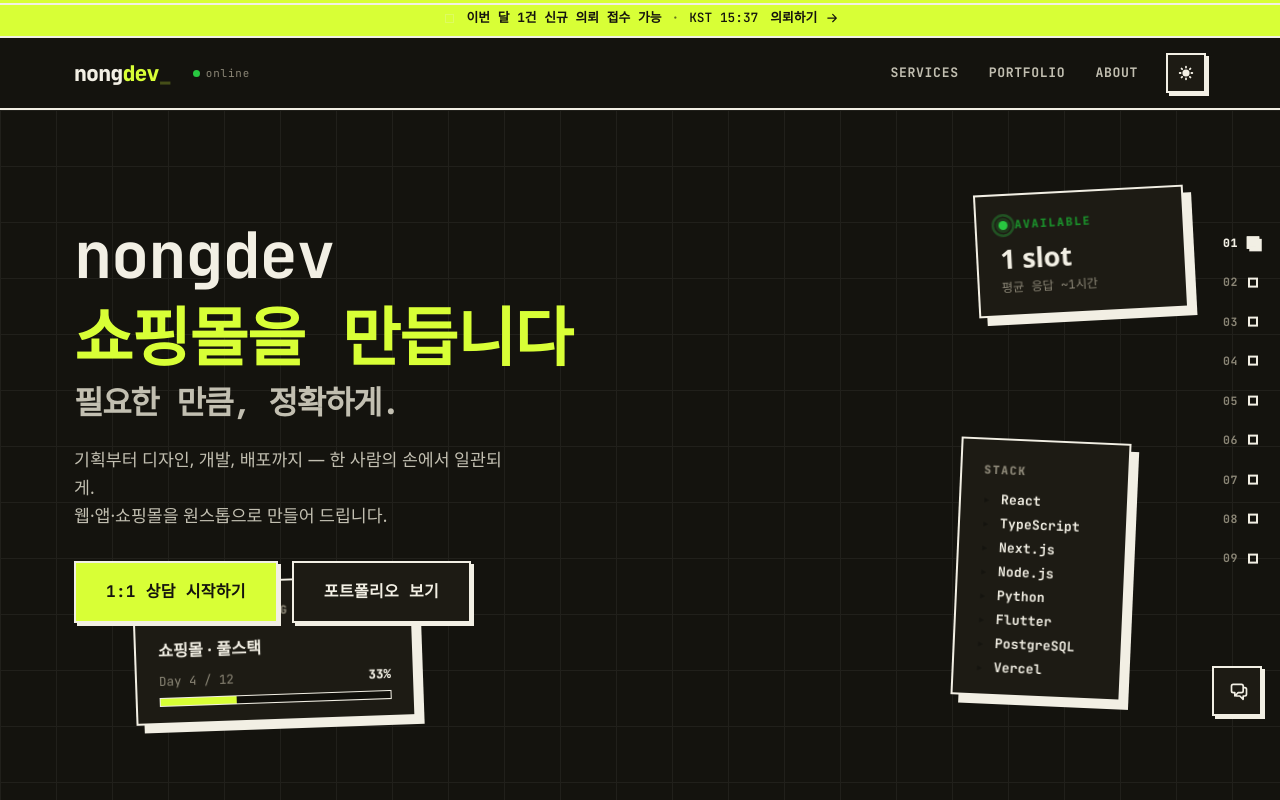
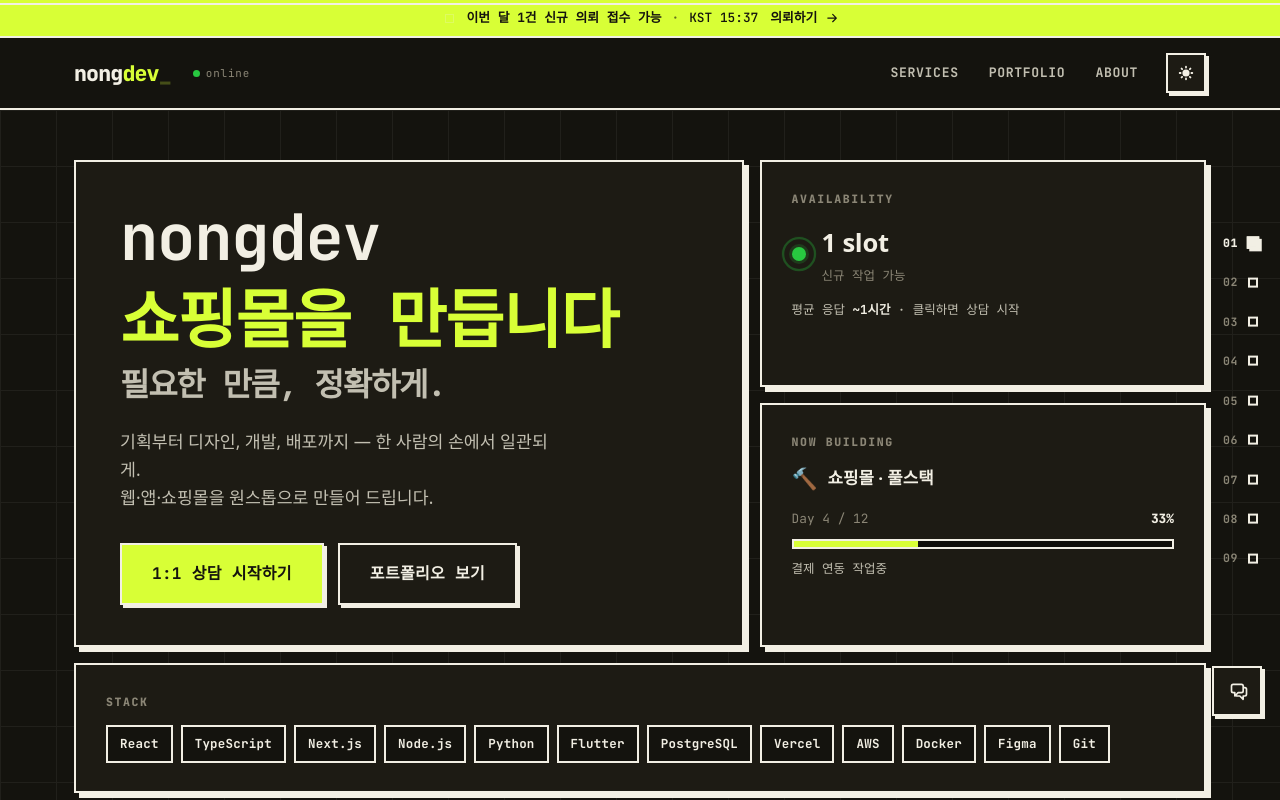
Before and after one commit to bhw0731/nongdev, a React (Vite) app in the folder frontend/: page / in a window 1280 px wide. Shown: the top 800 px of the page. Built offline with nearby package versions, Linux system fonts and the light colour scheme; no server answers; a web font is replaced by a local one.

Commit message:
Revert "Redesign Hero as floating personal-OS layout"
This reverts commit 2cd1e41e8ce4cdbe58aeb7fabe38951a4d3028de.

```diff
--- a/frontend/src/pages/Home.css
+++ b/frontend/src/pages/Home.css
@@ -25,167 +25,142 @@
   width: 100%;
 }
 
-/* ---------- HERO FLOATING (personal OS) ---------- */
-.hero-floating {
+/* ---------- HERO BENTO ---------- */
+.hero-bento {
+  display: grid;
+  grid-template-columns: 1.5fr 1fr;
+  grid-template-rows: auto auto auto;
+  grid-template-areas:
+    "title avail"
+    "title now"
+    "stack stack";
+  gap: 16px;
+}
+.hero-bento__cell {
   position: relative;
-  min-height: 620px;
-  padding: 30px 0;
-}
-.hero-floating__title {
-  max-width: 580px;
-  position: relative;
-  z-index: 2;
-  padding: 30px 0;
-}
-
-.hero-card {
-  position: absolute;
+  border: var(--bd) solid var(--ink);
   background: var(--surface);
-  border: var(--bd) solid var(--ink);
-  box-shadow: 8px 8px 0 var(--ink);
-  padding: 16px 22px;
-  z-index: 1;
+  box-shadow: var(--shadow);
+  padding: 28px 30px;
+  display: flex;
+  flex-direction: column;
+  text-align: left;
+}
+button.hero-bento__cell {
   font-family: inherit;
   color: inherit;
-  text-align: left;
-  transition: box-shadow 0.25s var(--ease);
-}
-.hero-card__bob {
-  animation: heroBob 5.5s ease-in-out infinite;
-  animation-delay: var(--bob-delay, 0s);
-}
-@keyframes heroBob {
-  0%, 100% { transform: translateY(0); }
-  50% { transform: translateY(-6px); }
-}
-button.hero-card { cursor: inherit; }
-button.hero-card:hover { box-shadow: 14px 14px 0 var(--accent); border-color: var(--ink); }
-.hero-card:hover .hero-card__bob { animation-play-state: paused; }
-
-.hero-card__head {
+  transition: transform 0.15s var(--ease), box-shadow 0.15s var(--ease);
+}
+button.hero-bento__cell:hover {
+  transform: translate(-3px, -3px);
+  box-shadow: var(--shadow-lg);
+}
+
+.hero-bento__cell--title {
+  grid-area: title;
+  gap: 0;
+  padding: 40px 44px;
+  justify-content: center;
+}
+.hero-bento__cell--avail { grid-area: avail; gap: 14px; }
+.hero-bento__cell--now { grid-area: now; gap: 10px; }
+.hero-bento__cell--stack { grid-area: stack; gap: 14px; }
+
+/* universal bento tag (eyebrow) */
+.bento-tag {
   font-size: 0.72rem;
   font-weight: 800;
   letter-spacing: 0.14em;
   color: var(--text-dim);
-  margin-bottom: 10px;
-  display: inline-flex;
-  align-items: center;
-  gap: 7px;
-}
-
-/* AVAILABILITY card */
-.hero-card--avail {
-  top: 30px;
-  right: 20px;
-  transform: rotate(-3deg);
-  min-width: 210px;
-}
-.hero-card--avail .hero-card__head { color: #1a8e2a; }
-.hero-card__dot {
-  width: 9px;
-  height: 9px;
+}
+
+/* Availability widget */
+.bento-avail {
+  display: flex;
+  align-items: center;
+  gap: 16px;
+}
+.bento-avail__dot {
+  position: relative;
+  width: 14px;
+  height: 14px;
   background: #28c840;
   border-radius: 50%;
-  display: inline-block;
+  flex-shrink: 0;
   box-shadow: 0 0 0 3px rgba(40, 200, 64, 0.18);
-  position: relative;
-}
-.hero-card__dot::before {
+}
+.bento-avail__dot::before {
   content: '';
   position: absolute;
-  inset: -5px;
+  inset: -8px;
   border: 2px solid #28c840;
   border-radius: 50%;
-  animation: heroPulse 2s ease-out infinite;
-  opacity: 0.7;
-}
-@keyframes heroPulse {
+  animation: bentoPulse 2s ease-out infinite;
+  opacity: 0.6;
+}
+@keyframes bentoPulse {
   0% { transform: scale(0.5); opacity: 0.9; }
-  100% { transform: scale(1.6); opacity: 0; }
-}
-.hero-card__big { font-size: 1.7rem; font-weight: 800; line-height: 1.05; letter-spacing: -0.01em; }
-.hero-card__sub { font-size: 0.76rem; color: var(--text-dim); margin-top: 6px; }
-
-/* STACK card */
-.hero-card--stack {
-  top: 280px;
-  right: 80px;
-  transform: rotate(2.5deg);
-  --bob-delay: 0.7s;
-  min-width: 170px;
-}
-.hero-card__stack {
-  list-style: none;
-  padding: 0;
-  margin: 0;
-  display: flex;
-  flex-direction: column;
-  gap: 3px;
-}
-.hero-card__stack li {
-  font-size: 0.82rem;
-  font-weight: 700;
-  letter-spacing: 0.01em;
-}
-.hero-card__stack li::before {
-  content: '▸ ';
-  color: var(--accent-ink);
-  font-weight: 900;
-  margin-right: 2px;
-}
-
-/* NOW BUILDING card */
-.hero-card--now {
-  bottom: 60px;
-  left: 60px;
-  transform: rotate(-2deg);
-  min-width: 280px;
-  --bob-delay: 1.4s;
-}
-.hero-card__icon { font-size: 1.05rem; }
-.hero-card__type { font-size: 1.02rem; font-weight: 800; margin-bottom: 4px; }
-.hero-card__progress {
+  100% { transform: scale(1.5); opacity: 0; }
+}
+.bento-avail__big { font-size: 1.6rem; font-weight: 800; letter-spacing: -0.01em; }
+.bento-avail__sub { font-size: 0.78rem; color: var(--text-dim); margin-top: 2px; }
+.bento-avail__meta { font-size: 0.78rem; color: var(--text-soft); }
+.bento-avail__meta strong { color: var(--ink); }
+
+/* Now Building widget */
+.bento-now__head {
+  display: flex;
+  align-items: center;
+  gap: 10px;
+}
+.bento-now__icon { font-size: 1.3rem; }
+.bento-now__type { font-size: 1.05rem; font-weight: 800; }
+.bento-now__progress {
   display: flex;
   justify-content: space-between;
-  font-size: 0.78rem;
+  font-size: 0.8rem;
   color: var(--text-dim);
-  margin-top: 8px;
-}
-.hero-card__pct { color: var(--ink); font-weight: 800; }
-.hero-card__bar {
-  height: 9px;
+  margin-top: 4px;
+}
+.bento-now__pct { color: var(--ink); font-weight: 800; }
+.bento-now__bar {
+  height: 10px;
   background: var(--bg-2);
-  border: 1.5px solid var(--ink);
+  border: 2px solid var(--ink);
   overflow: hidden;
-  margin-top: 6px;
-}
-.hero-card__bar > span {
+}
+.bento-now__bar > span {
   display: block;
   height: 100%;
   background: var(--accent);
   transition: width 1.6s cubic-bezier(0.22, 0.61, 0.36, 1);
 }
-
-@media (max-width: 1100px) {
-  .hero-card--stack { right: 20px; top: 250px; }
-  .hero-card--now { left: 20px; bottom: 30px; }
-}
+.bento-now__caption { font-size: 0.78rem; color: var(--text-soft); }
+
+/* Stack widget */
+.bento-stack { display: flex; flex-wrap: wrap; gap: 8px; }
+.bento-stack__chip {
+  padding: 7px 12px;
+  border: 2px solid var(--ink);
+  background: var(--bg);
+  font-size: 0.78rem;
+  font-weight: 700;
+  letter-spacing: 0.02em;
+  transition: transform 0.12s var(--ease), box-shadow 0.12s var(--ease), background 0.12s var(--ease);
+}
+.bento-stack__chip:hover {
+  transform: translate(-2px, -2px);
+  box-shadow: 3px 3px 0 var(--ink);
+  background: var(--accent);
+  color: var(--accent-ink);
+}
+
 @media (max-width: 900px) {
-  .hero-floating {
-    min-height: 0;
-    padding-bottom: 30px;
-    display: flex;
-    flex-direction: column;
-    gap: 14px;
+  .hero-bento {
+    grid-template-columns: 1fr;
+    grid-template-areas: "title" "avail" "now" "stack";
   }
-  .hero-floating__title { max-width: 100%; padding: 10px 0; }
-  .hero-card {
-    position: relative;
-    top: auto; right: auto; left: auto; bottom: auto;
-    transform: none;
-    box-shadow: 5px 5px 0 var(--ink);
-  }
-  .hero-card__bob { animation: none; transform: none !important; }
+  .hero-bento__cell--title { padding: 28px 24px; }
 }
 .avb-chip {
   display: inline-flex;
--- a/frontend/src/pages/Home.jsx
+++ b/frontend/src/pages/Home.jsx
@@ -55,9 +55,9 @@ function Hero() {
     <section className="hero-full">
       <div className="hero-full__bg" />
       <div className="container-wide hero-full__content">
-        <div className="hero-floating">
-          {/* Center title */}
-          <div className="hero-floating__title">
+        <div className="hero-bento">
+          {/* TITLE — biggest cell */}
+          <div className="hero-bento__cell hero-bento__cell--title">
             <h1 className="hero-full__title">
               <span translate="no">{profile.brand}</span>
               <Roller words={profile.roller} />
@@ -78,49 +78,49 @@ function Hero() {
             </div>
           </div>
 
-          {/* Floating: AVAILABILITY */}
+          {/* AVAILABILITY */}
           <button
             type="button"
-            className="hero-card hero-card--avail"
+            className="hero-bento__cell hero-bento__cell--avail"
             onClick={openChannelTalk}
-            aria-label="1:1 상담 시작"
           >
-            <div className="hero-card__bob">
-              <div className="hero-card__head mono">
-                <span className="hero-card__dot" aria-hidden="true" />
-                AVAILABLE
+            <span className="bento-tag mono">AVAILABILITY</span>
+            <div className="bento-avail">
+              <span className="bento-avail__dot" aria-hidden="true" />
+              <div>
+                <div className="bento-avail__big">1 slot</div>
+                <div className="bento-avail__sub mono">신규 작업 가능</div>
               </div>
-              <div className="hero-card__big">1 slot</div>
-              <div className="hero-card__sub mono">평균 응답 ~1시간</div>
+            </div>
+            <div className="bento-avail__meta mono">
+              평균 응답 <strong>~1시간</strong> · 클릭하면 상담 시작
             </div>
           </button>
 
-          {/* Floating: STACK */}
-          <div className="hero-card hero-card--stack" aria-hidden="true">
-            <div className="hero-card__bob">
-              <div className="hero-card__head mono">STACK</div>
-              <ul className="hero-card__stack mono">
-                {STACK_CHIPS.slice(0, 8).map((t) => (
-                  <li key={t}>{t}</li>
-                ))}
-              </ul>
+          {/* NOW BUILDING */}
+          <div className="hero-bento__cell hero-bento__cell--now">
+            <span className="bento-tag mono">NOW BUILDING</span>
+            <div className="bento-now__head">
+              <span className="bento-now__icon" aria-hidden="true">🔨</span>
+              <span className="bento-now__type">{NOW_BUILDING.type}</span>
             </div>
+            <div className="bento-now__progress mono">
+              <span>Day {NOW_BUILDING.day} / {NOW_BUILDING.total}</span>
+              <span className="bento-now__pct">{pct}%</span>
+            </div>
+            <div className="bento-now__bar" aria-hidden="true">
+              <span style={{ width: barFilled ? `${pct}%` : '0%' }} />
+            </div>
+            <div className="bento-now__caption mono">{NOW_BUILDING.note}</div>
           </div>
 
-          {/* Floating: NOW BUILDING */}
-          <div className="hero-card hero-card--now">
-            <div className="hero-card__bob">
-              <div className="hero-card__head mono">
-                <span className="hero-card__icon" aria-hidden="true">🔨</span> NOW BUILDING
-              </div>
-              <div className="hero-card__type">{NOW_BUILDING.type}</div>
-              <div className="hero-card__progress mono">
-                <span>Day {NOW_BUILDING.day} / {NOW_BUILDING.total}</span>
-                <span className="hero-card__pct">{pct}%</span>
-              </div>
-              <div className="hero-card__bar" aria-hidden="true">
-                <span style={{ width: barFilled ? `${pct}%` : '0%' }} />
-              </div>
+          {/* STACK */}
+          <div className="hero-bento__cell hero-bento__cell--stack">
+            <span className="bento-tag mono">STACK</span>
+            <div className="bento-stack">
+              {STACK_CHIPS.map((t) => (
+                <span key={t} className="bento-stack__chip mono">{t}</span>
+              ))}
             </div>
           </div>
         </div>
```
